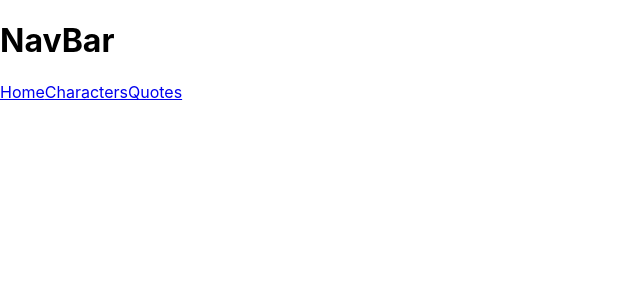
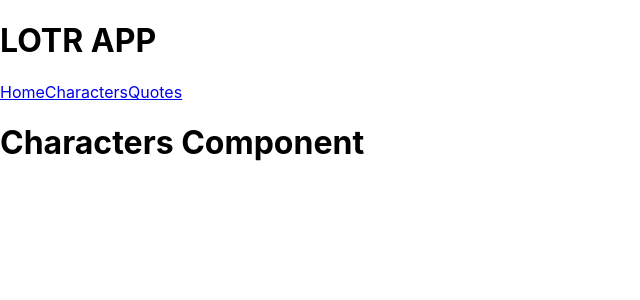
Before and after one commit to goose20090/phase-2-project, a React (Create React App) app: page /characters in a window 1280 px wide. Shown: the top 300 px of the page, without its empty margins (0-640 px from the left). Built offline with nearby package versions, Linux system fonts and the light colour scheme.

Commit message:
Set up routes for 3 components, home characters and quotes

```diff
--- a/src/App.js
+++ b/src/App.js
@@ -1,10 +1,21 @@
 import './App.css';
 import NavBar from './NavBar';
+import {Route, Switch} from "react-router-dom";
+import Characters from './Characters';
+import Quotes from './Quotes';
 
 function App() {
   return (
     <div>
       <NavBar/>
+      <Switch>
+        <Route exact path = "/characters">
+          <Characters/>
+        </Route>
+        <Route exact path = "/quotes">
+          <Quotes/>
+        </Route>
+      </Switch>
 
     </div>
   );
--- /dev/null
+++ b/src/Characters.js
@@ -0,0 +1,11 @@
+import React from "react";
+
+function Characters(){
+    return (
+        <div>
+            <h1>Characters Component</h1>
+        </div>
+    )
+}
+
+export default Characters;
--- a/src/NavBar.js
+++ b/src/NavBar.js
@@ -4,7 +4,7 @@ import { NavLink } from "react-router-dom";
 function NavBar(){
     return(
         <>
-            <h1>NavBar</h1>
+            <h1>LOTR APP</h1>
             <NavLink
             to= "/"
             exact>
--- /dev/null
+++ b/src/Quotes.js
@@ -0,0 +1,11 @@
+import React from "react";
+
+function Quotes(){
+    return(
+        <div>
+            <h1>Quotes Component</h1>
+        </div>
+    )
+}
+
+export default Quotes;
```
